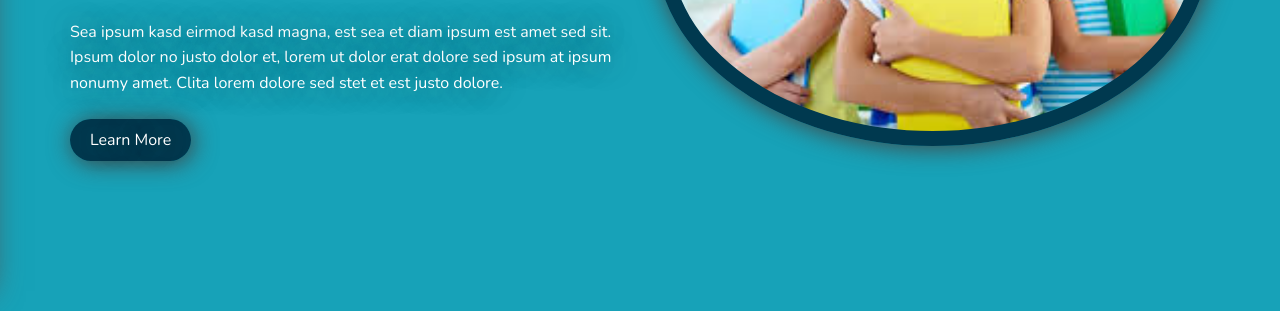
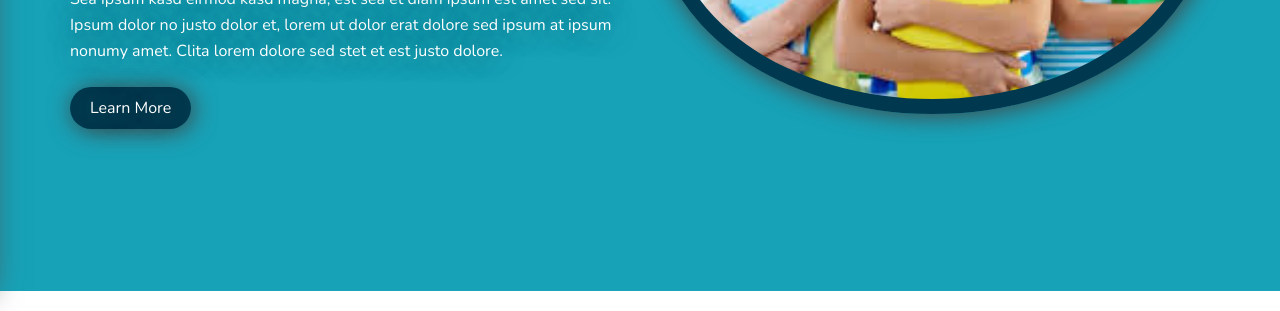
Before and after one commit to youseif-elshreif/New_version_T1hCJ, a plain HTML site: page index.html in a window 1280 px wide. Shown: the part 509-820 px from the top of the page. Drawn offline with nearby package versions, Linux system fonts and the light colour scheme.

Commit message:
Add files via upload

```diff
--- a/css/main.css
+++ b/css/main.css
@@ -8,6 +8,8 @@
 
 /* start-global-roles */
 *{
+    margin: 0;
+    padding: 0;
     box-sizing: border-box;
     transition: all var(--main-time);
     -webkit-transition: all var(--main-time);
@@ -17,7 +19,7 @@
     font-family: "Nunito", sans-serif;
 }
 
-html {
+body {
     scroll-behavior: smooth;
 }
 
@@ -187,7 +189,6 @@ a {
     z-index: 10;
     position: relative;
     background-color: white;
-    padding: 10px 0;
 }
 
 .nav .container {
@@ -248,6 +249,10 @@ a {
 
 
 @media (max-width:766px) {
+    .nav{
+        padding: 10px 0;
+    }
+
     .nav ul{
         flex-direction: column;
         text-align: center;
@@ -359,7 +364,7 @@ a {
     height: 250px;
     border-radius: 50%;
     border: 15px solid var(--sec-color);
-    background-image: url("../images/landing\ \(1\).jpeg");
+    background-image: url("../images/landing1.jpeg");
     background-size: cover;
     background-position: center;
     box-shadow: 2px 2px 25px #454545;
@@ -367,7 +372,7 @@ a {
 
 @media (min-width:992px) {
     .landing{
-        height: calc(100vh - 70.4px);
+        height: calc(100vh - 46px);
     }
 
     .landing .container{
```
